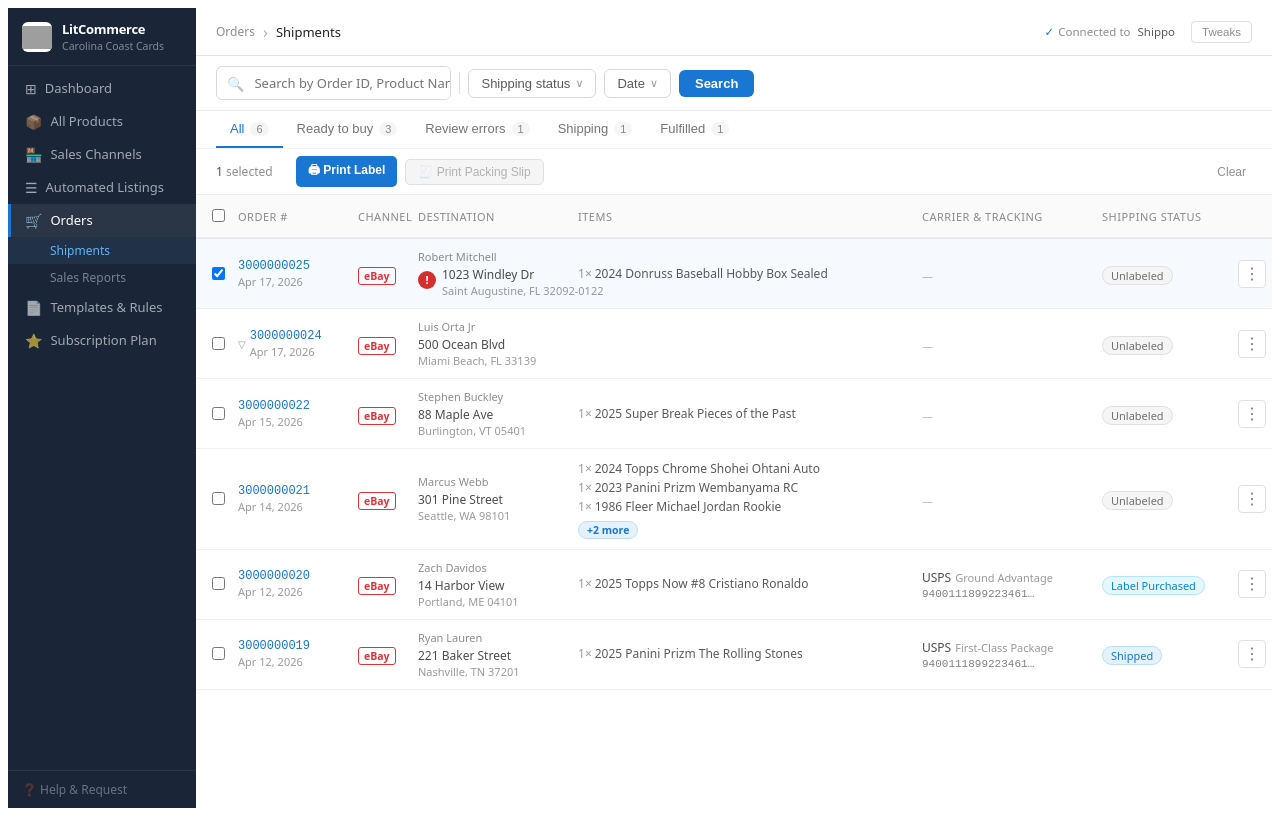
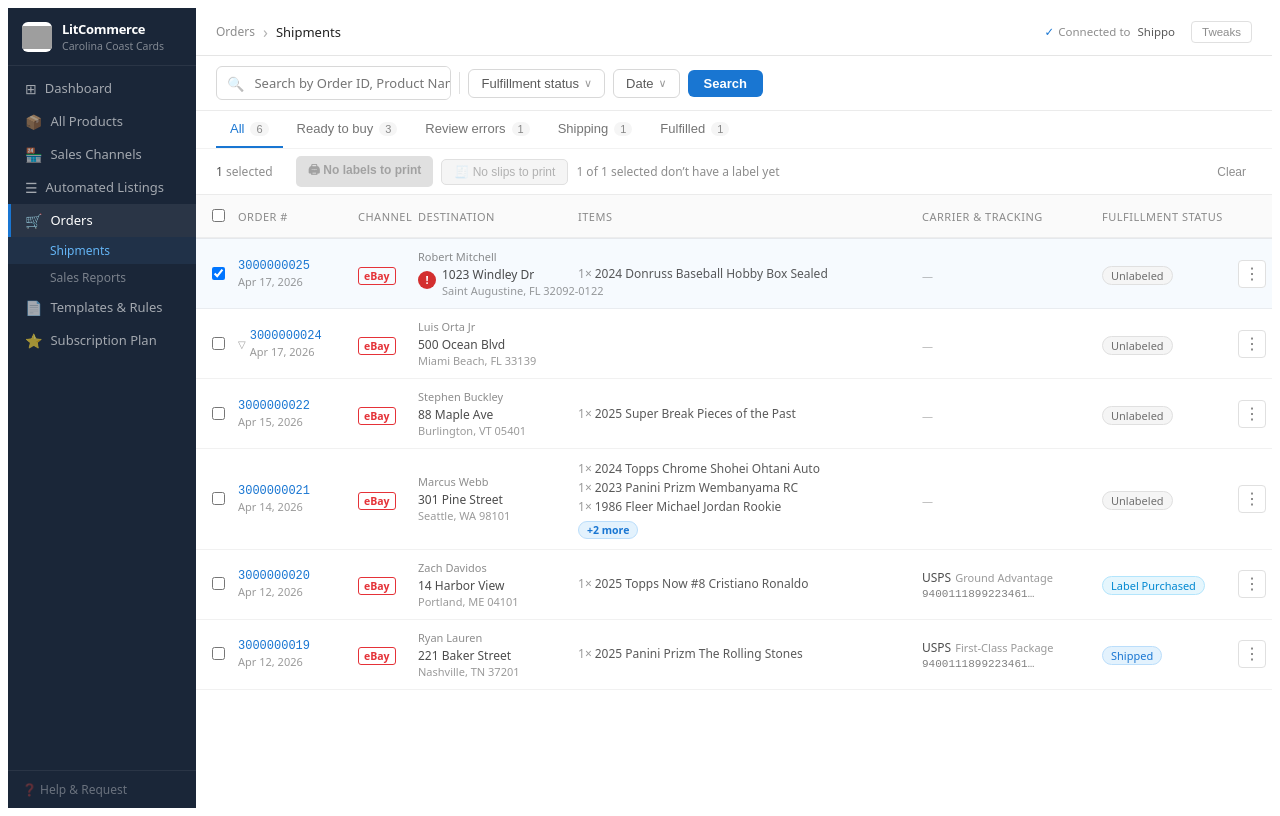
Before and after one commit to trambhn/LitC-Shippo, a React (Vite) app: page / in a window 1280 px wide. Both pictures are taken after a click on the element 212 px from the left and 273 px from the top of the page. Built offline with nearby package versions, Linux system fonts and the light colour scheme; grey boxes are pictures that could not be loaded.

Commit message:
Update Shipments_v4.jsx

```diff
--- a/src/Shipments_v4.jsx
+++ b/src/Shipments_v4.jsx
@@ -2462,7 +2462,7 @@
 
 /* ── SearchFilterRow ─────────────────────────────────────────────────────── */
 const STATUS_OPTIONS = [
-  { value:'', label:'Shipping status' },
+  { value:'', label:'Fulfillment status' },
   { value:'unlabeled',       label:'Unlabeled' },
   { value:'label_purchased', label:'Label purchased' },
   { value:'shipped',         label:'Shipped' },
@@ -2519,8 +2519,8 @@
       {/* Divider */}
       <div style={{ width:1, height:22, background:'#E0E0E0', flexShrink:0 }} />
 
-      {/* Shipping Status filter */}
-      <FilterPill label={hasStatusFilter ? STATUS_OPTIONS.find(o=>o.value===statusFilter)?.label : 'Shipping status'} active={hasStatusFilter}>
+      {/* Fulfillment Status filter */}
+      <FilterPill label={hasStatusFilter ? STATUS_OPTIONS.find(o=>o.value===statusFilter)?.label : 'Fulfillment status'} active={hasStatusFilter}>
         {({ close }) => (
           <div style={{ display:'flex', flexDirection:'column', gap:4 }}>
             {STATUS_OPTIONS.map(opt=>(
@@ -2711,44 +2711,53 @@
                   const selectedOrders = filtered.filter(o=>selectedIds.has(o.id));
                   const total = selectedOrders.length;
 
-                  /* Print Label: all selected orders can print (any status) */
-                  const canPrintLabel = total; /* always actionable if selected */
-                  const labelDisabled = total === 0;
-
-                  /* Print Packing Slip: only orders that have a purchased label */
-                  const canPrintSlip = selectedOrders.filter(o=>
+                  /* Only orders with a purchased label can have a label / packing slip printed. */
+                  const printable = selectedOrders.filter(o=>
                     o.shipStatus==='label_purchased'||o.shipStatus==='shipped'
                   ).length;
-                  const slipDisabled = canPrintSlip === 0;
-
-                  function Counter({ a, b, disabled }) {
-                    if (b===0) return null;
-                    return (
-                      <span style={{ display:'inline-flex',alignItems:'center',gap:2,marginLeft:6,fontSize:11,fontWeight:600,color:disabled?'rgba(0,0,0,0.28)':'rgba(255,255,255,0.9)',background:disabled?'transparent':'rgba(0,0,0,0.15)',borderRadius:9999,padding:'1px 7px',border:disabled?'1px solid rgba(0,0,0,0.12)':'none' }}>
-                        {a}<span style={{ opacity:0.6,margin:'0 1px' }}>/</span>{b}
-                      </span>
-                    );
-                  }
+                  const skipped = total - printable;
+                  const noneToPrint = total===0 || printable===0;
+
+                  const labelText = total===0 ? 'Print labels'
+                    : printable===0 ? 'No labels to print'
+                    : `Print ${printable} label${printable!==1?'s':''}`;
+                  const slipText  = total===0 ? 'Print packing slips'
+                    : printable===0 ? 'No slips to print'
+                    : `Print ${printable} packing slip${printable!==1?'s':''}`;
+
+                  const tip = (noun) => total===0 ? `Select orders to print their ${noun}s`
+                    : printable===0 ? `None of the ${total} selected orders have a purchased label yet`
+                    : `${printable} ready to print${skipped>0?` · ${skipped} skipped (no label yet)`:''}`;
+
+                  const primaryBtn = { display:'flex',alignItems:'center',padding:'5px 12px',fontSize:12,fontWeight:600,borderRadius:5,whiteSpace:'nowrap',border:'none' };
+                  const ghostBtn   = { display:'flex',alignItems:'center',padding:'5px 12px',fontSize:12,fontWeight:500,borderRadius:5,whiteSpace:'nowrap' };
 
                   return (
                     <>
                       {/* Print Label — primary */}
                       <button
-                        disabled={labelDisabled}
-                        onClick={()=>!labelDisabled&&showToast(`🖨 Printing ${canPrintLabel} label${canPrintLabel!==1?'s':''}…`)}
-                        style={{ display:'flex',alignItems:'center',padding:'5px 12px',fontSize:12,fontWeight:600,background:labelDisabled?'#E0E0E0':'#1976D2',color:labelDisabled?'rgba(0,0,0,0.28)':'#fff',border:'none',borderRadius:5,cursor:labelDisabled?'not-allowed':'pointer',whiteSpace:'nowrap' }}>
-                        🖨 Print Label
-                        {total>1 && <Counter a={canPrintLabel} b={total} disabled={labelDisabled} />}
+                        disabled={noneToPrint}
+                        title={tip('label')}
+                        onClick={()=>!noneToPrint&&showToast(`🖨 Printing ${printable} label${printable!==1?'s':''}…`)}
+                        style={{ ...primaryBtn, background:noneToPrint?'#E0E0E0':'#1976D2', color:noneToPrint?'rgba(0,0,0,0.28)':'#fff', cursor:noneToPrint?'not-allowed':'pointer' }}>
+                        🖨 {labelText}
                       </button>
 
                       {/* Print Packing Slip */}
                       <button
-                        disabled={slipDisabled}
-                        onClick={()=>!slipDisabled&&showToast(`🧾 Printing ${canPrintSlip} packing slip${canPrintSlip!==1?'s':''}…`)}
-                        style={{ display:'flex',alignItems:'center',padding:'5px 12px',fontSize:12,fontWeight:500,background:slipDisabled?'#F5F5F5':'transparent',color:slipDisabled?'rgba(0,0,0,0.28)':'rgba(0,0,0,0.65)',border:`1px solid ${slipDisabled?'#E0E0E0':'rgba(0,0,0,0.2)'}`,borderRadius:5,cursor:slipDisabled?'not-allowed':'pointer',whiteSpace:'nowrap' }}>
-                        🧾 Print Packing Slip
-                        {total>1 && <Counter a={canPrintSlip} b={total} disabled={slipDisabled} />}
+                        disabled={noneToPrint}
+                        title={tip('packing slip')}
+                        onClick={()=>!noneToPrint&&showToast(`🧾 Printing ${printable} packing slip${printable!==1?'s':''}…`)}
+                        style={{ ...ghostBtn, background:noneToPrint?'#F5F5F5':'transparent', color:noneToPrint?'rgba(0,0,0,0.28)':'rgba(0,0,0,0.65)', border:`1px solid ${noneToPrint?'#E0E0E0':'rgba(0,0,0,0.2)'}`, cursor:noneToPrint?'not-allowed':'pointer' }}>
+                        🧾 {slipText}
                       </button>
+
+                      {/* Helper: only appears when some selected orders can't print */}
+                      {total>0 && skipped>0 && (
+                        <span style={{ fontSize:12, color:'rgba(0,0,0,0.45)', whiteSpace:'nowrap' }}>
+                          {skipped} of {total} selected don’t have a label yet
+                        </span>
+                      )}
                     </>
                   );
                 })()}
@@ -2768,7 +2777,7 @@
                   <col style={{ width:160 }}/>    {/* Destination */}
                   <col style={{ width:'auto' }}/> {/* Items */}
                   <col style={{ width:180 }}/>    {/* Carrier + Tracking */}
-                  <col style={{ width:140 }}/>    {/* Shipping Status */}
+                  <col style={{ width:140 }}/>    {/* Fulfillment Status */}
                   <col style={{ width:40 }}/>     {/* More actions */}
                 </colgroup>
                 <thead style={{ position:'sticky',top:0,zIndex:1 }}>
@@ -2776,7 +2785,7 @@
                     <th style={{ padding:'10px 12px',height:36,textAlign:'center' }}>
                       <input type="checkbox" checked={selectedIds.size===filtered.length&&filtered.length>0} onChange={toggleAll} />
                     </th>
-                    {['Order #','Channel','Destination','Items','Carrier & Tracking','Shipping Status',''].map(h=>(
+                    {['Order #','Channel','Destination','Items','Carrier & Tracking','Fulfillment Status',''].map(h=>(
                       <th key={h} style={{ padding:'10px 10px',height:36,textAlign:'left',fontSize:11,fontWeight:500,color:'rgba(0,0,0,0.45)',letterSpacing:'0.5px',textTransform:'uppercase',whiteSpace:'nowrap' }}>{h}</th>
                     ))}
                   </tr>
@@ -2833,7 +2842,7 @@
                             <TrackingCell shipment={shipment} />
                           </td>
 
-                          {/* Shipping Status */}
+                          {/* Fulfillment Status */}
                           <td style={{ padding:'10px 10px' }}>
                             <Chip status={order.shipStatus} />
                           </td>
@@ -2896,7 +2905,7 @@
                                 <TrackingCell shipment={subShipment} />
                               </td>
 
-                              {/* Shipping Status */}
+                              {/* Fulfillment Status */}
                               <td style={{ padding:'10px 10px' }}>
                                 <Chip status={sub.shipStatus||'unlabeled'} small />
                               </td>
```
